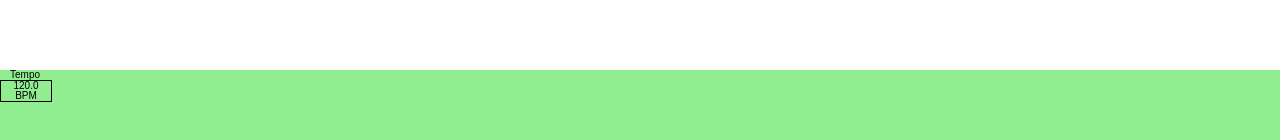
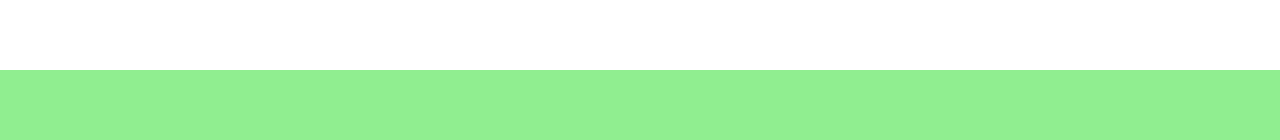
Before and after one commit to JackoGrinch/PolySequencer, a React (Create React App) app: page / in a window 1280 px wide. Shown: the part 610-750 px from the top of the page. Built offline with nearby package versions, Linux system fonts and the light colour scheme.

Commit message:
Update NumberBox.jsx and StripControlBoard.jsx
included example use of NumberBox

```diff
--- a/src/StripControlBoard.jsx
+++ b/src/StripControlBoard.jsx
@@ -6,14 +6,7 @@ function StripControlBoard(props) {
 
   return (
     <div className="StripControlBoard">
-      <NumberBox
-        increment={0.1}
-        lowerLimit={0}
-        upperLimit={240}
-        labelName={"Tempo"}
-        suffix={"BPM"}
-        decimalPlace={1}
-      />
+
     </div>
   );
 }
```
Also changed, not shown: src/NumberBox.jsx (+9 -0 lines).
